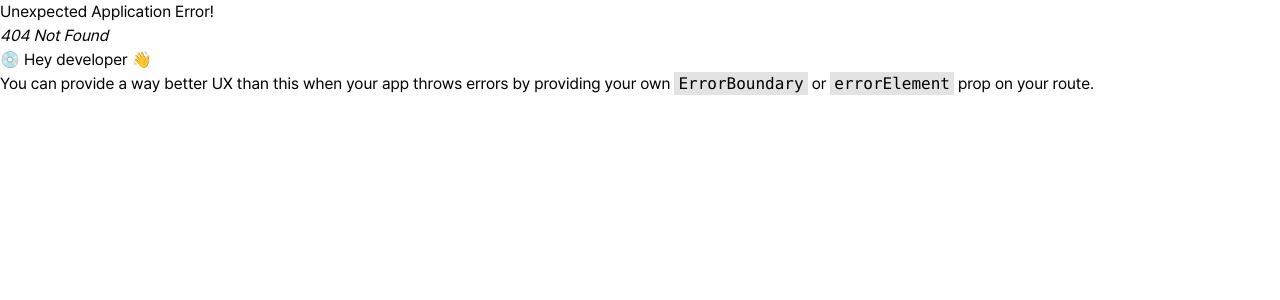
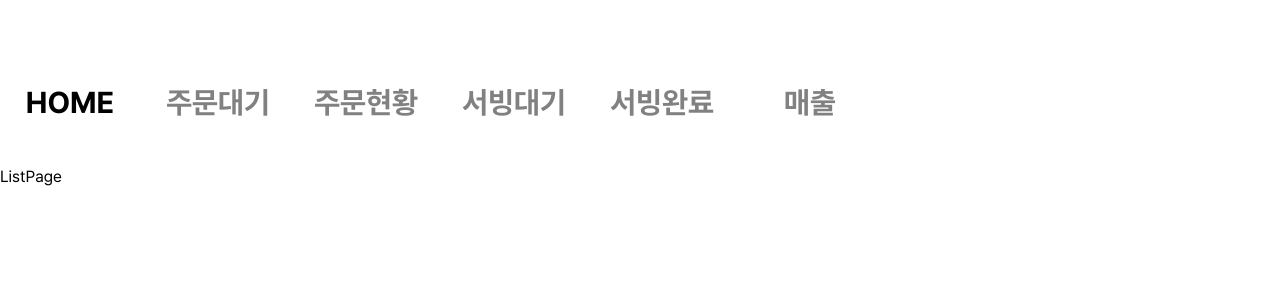
Before and after one commit to TableService-DD/DD_kiosk, a React (Vite) app in the folder dd/: page /order-list in a window 1280 px wide. Before the commit this address had no page. Shown: the top 300 px of the page. Built offline with nearby package versions, Linux system fonts and the light colour scheme.

Commit message:
[ADD] 주문 페이지 퍼블리싱, 헤더 라우팅 기능 추가

```diff
--- a/dd/package.json
+++ b/dd/package.json
@@ -13,6 +13,7 @@
     "axios": "^1.5.0",
     "react": "^18.2.0",
     "react-dom": "^18.2.0",
+    "react-icons": "^4.10.1",
     "react-router-dom": "^6.15.0",
     "react-spinners": "^0.13.8"
   },
--- a/dd/src/components/Header.tsx
+++ b/dd/src/components/Header.tsx
@@ -1,27 +1,33 @@
 import { useState } from 'react';
 import { dur200 } from '../static/stylesVariable';
+import { NavigateFunction, useNavigate } from 'react-router-dom';
 
 function Header() {
-  const tabs: string[] = [
-    'HOME',
-    '주문대기',
-    '주문현황',
-    '서빙대기',
-    '서빙완료',
-    '매출',
+  const navigate: NavigateFunction = useNavigate();
+  const tabs: { name: string; link: string }[] = [
+    { name: 'HOME', link: '/' },
+    { name: '주문대기', link: '/order-list' },
+    { name: '주문현황', link: '/order-status' },
+    { name: '서빙대기', link: '/serving-waiting' },
+    { name: '서빙완료', link: '/serving-done' },
+    { name: '매출', link: '/sales' },
   ];
-  const [selectedTab, setSelectedTab] = useState<string>(tabs[0]);
+  const [selectedTab, setSelectedTab] = useState<string>(tabs[0].name);
+
   return (
     <div className="flex items-center gap-2 mt-20 mb-[40px]">
       {tabs.map((tab) => (
         <button
-          key={tab}
-          onClick={() => setSelectedTab(tab)}
+          key={tab.name}
+          onClick={() => {
+            setSelectedTab(tab.name);
+            navigate(tab.link);
+          }}
           className={`
-          ${selectedTab === tab ? 'text-active' : 'text-inActive'}
-        w-[140px] text-[30px] bolder transition-colors ${dur200}`}
+          ${selectedTab === tab.name ? 'text-active' : 'text-inActive'}
+          w-[140px] text-[30px] bolder transition-colors ${dur200}`}
         >
-          {tab}
+          {tab.name}
         </button>
       ))}
     </div>
--- a/dd/src/components/SelectedTableInfo.tsx
+++ b/dd/src/components/SelectedTableInfo.tsx
@@ -1,5 +1,7 @@
 import React from 'react';
 import { Table } from '../util/types';
+import { AiOutlineCloseCircle } from 'react-icons/ai';
+import TitleBtn from './minicomponents/TitleBtn';
 
 type Props = {
   selectedTable: Table | null;
@@ -19,30 +21,39 @@ const SelectedTableInfo: React.FC<Props> = ({
   }
 
   return (
-    <div className="flex flex-col gap-2 text-white">
+    <div className="flex flex-col text-white">
       {selectedTable ? (
         <>
-          <h2 className="text-[27px] semibolder">
+          <h2 className="text-[27px] semibolder mb-3">
             {selectedTable.table_number}번 테이블
           </h2>
-          <div className="w-full h-[2px] bg-Gray05" />
-          <div className="grid grid-cols-4 gap-2 px-4 ">
+          {/* <div className="w-full h-[2px] bg-Gray05" /> */}
+          <div className="flex flex-col gap-3 p-4 h-[350px] bg-Gray02 overflow-y-scroll rounded-md border-2 border-Gray05 mb-4">
             {selectedTable.orders.map((order, index) => (
-              <React.Fragment key={index}>
-                <span className=" text-left">{order.dish}</span>
-                <span className=" text-center">X {order.quantity}</span>
+              <div
+                className="flex justify-between items-center text-xl"
+                key={index}
+              >
+                <span className="text-left">{order.dish}</span>
+                <span className="text-center">x {order.quantity}</span>
                 <span className=" text-right">{order.price}원</span>
-                <button
+                <span
+                  className="cursor-pointer text-Gray04 text-right"
                   onClick={() =>
                     onRemoveOrder(selectedTable.table_number, order.dish)
                   }
                 >
-                  X
-                </button>
-              </React.Fragment>
+                  <AiOutlineCloseCircle size={22} />
+                </span>
+              </div>
             ))}
-            <span>TOTAL</span>
-            <span className="col-span-2 text-right">{totalPrice}원</span>
+          </div>
+          <h2 className="text-right text-[28px] semibolder mb-4">
+            총 {totalPrice}원
+          </h2>
+          <div className="flex flex-col gap-4">
+            <TitleBtn title="주문추가" />
+            <TitleBtn title="결제확인" />
           </div>
         </>
       ) : (
--- /dev/null
+++ b/dd/src/components/minicomponents/TitleBtn.tsx
@@ -0,0 +1,12 @@
+type Props = {
+  title: string;
+};
+function TitleBtn({ title }: Props) {
+  return (
+    <button className="w-full bg-white text-[28px] semibolder rounded-xl text-Gray01">
+      {title}
+    </button>
+  );
+}
+
+export default TitleBtn;
--- a/dd/src/main.tsx
+++ b/dd/src/main.tsx
@@ -4,6 +4,7 @@ import App from './App.tsx';
 import './index.css';
 import { createBrowserRouter, RouterProvider } from 'react-router-dom';
 import Home from './pages/Home.tsx';
+import ListPage from './pages/ListPage.tsx';
 
 const router = createBrowserRouter([
   {
@@ -14,6 +15,10 @@ const router = createBrowserRouter([
         index: true,
         element: <Home />,
       },
+      {
+        path: 'order-list',
+        element: <ListPage />,
+      },
     ],
   },
 ]);
--- a/dd/src/pages/Home.tsx
+++ b/dd/src/pages/Home.tsx
@@ -39,7 +39,7 @@ function Home() {
             />
           ))}
         </div>
-        <div className="w-[30%] bg-Gray01 px-5 py-10 rounded-md">
+        <div className="w-[30%] bg-Gray01 px-5 py-5 rounded-md">
           <SelectedTableInfo
             onRemoveOrder={handleRemove}
             selectedTable={selectedTable}
--- /dev/null
+++ b/dd/src/pages/ListPage.tsx
@@ -0,0 +1,5 @@
+function ListPage() {
+  return <div>ListPage</div>;
+}
+
+export default ListPage;
```
Also changed, not shown: 1 other file (tests, documents, lock files or other folders).
